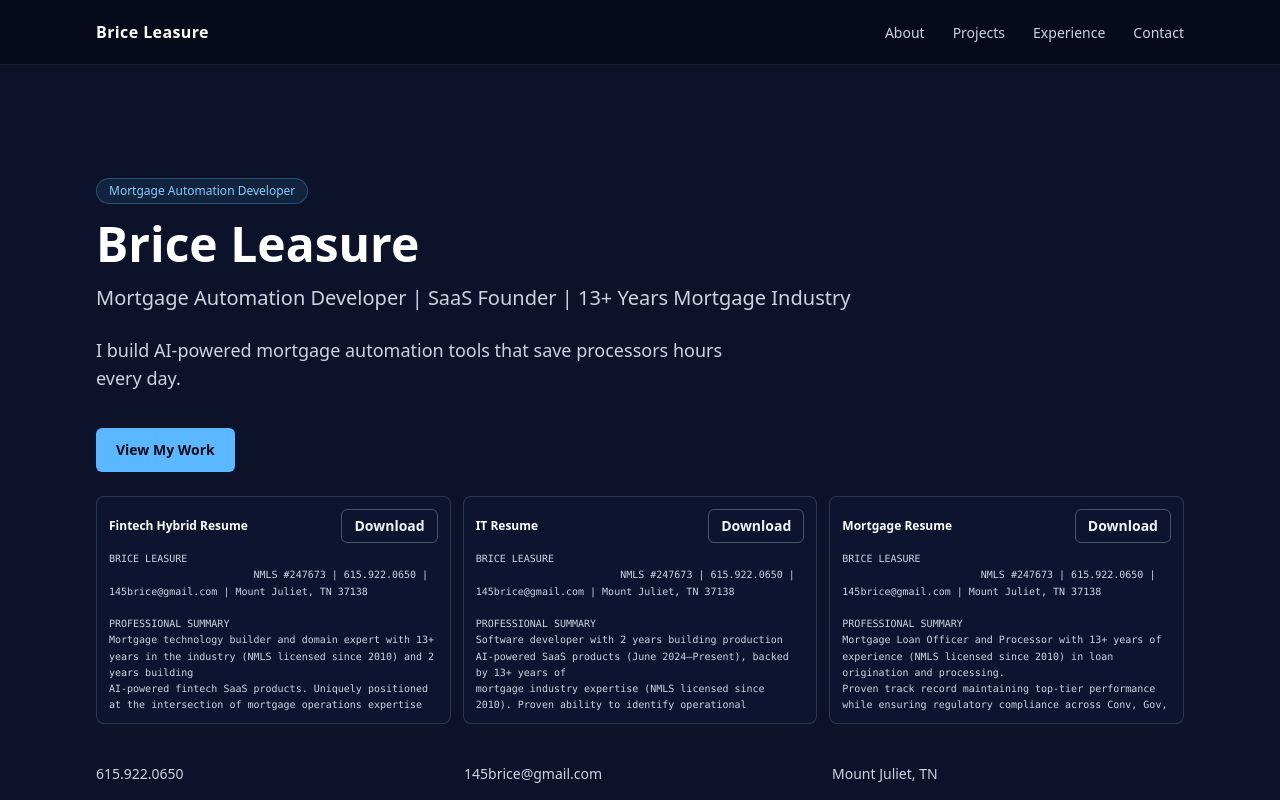
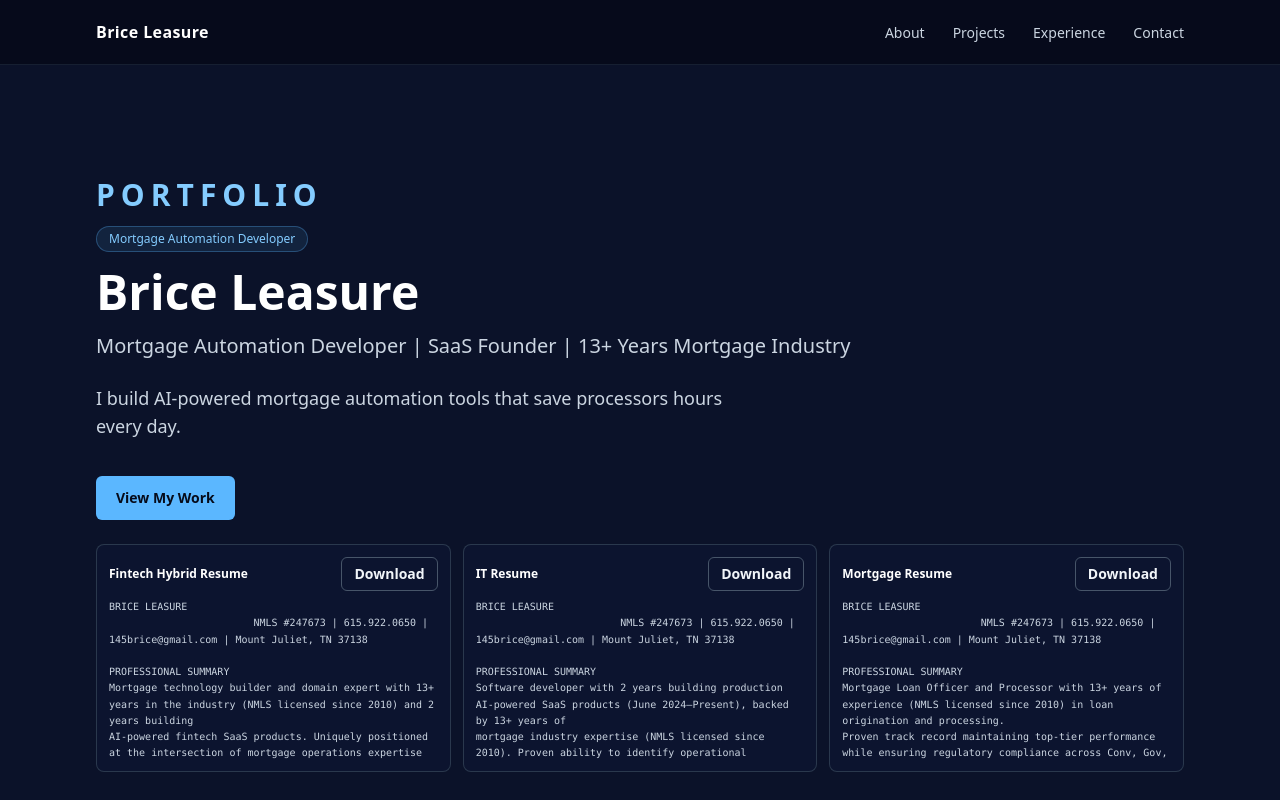
Before and after one commit to 145brice/My-Portfolio, a React (Vite) app: page / in a window 1280 px wide. Shown: the top 800 px of the page. Built offline with nearby package versions, Linux system fonts and the light colour scheme.

Commit message:
Update location to Old Hickory and add portfolio hero header

```diff
--- a/src/App.jsx
+++ b/src/App.jsx
@@ -230,6 +230,9 @@ export default function App() {
 
       <main>
         <section id="home" className="section-shell section-spacing pt-20 sm:pt-28">
+          <p className="mb-3 text-2xl font-bold uppercase tracking-[0.2em] text-accent-300 sm:text-3xl">
+            Portfolio
+          </p>
           <p className="mb-4 inline-flex rounded-full border border-accent-400/30 bg-accent-400/10 px-3 py-1 text-xs font-medium text-accent-300">
             Mortgage Automation Developer
           </p>
@@ -278,7 +281,7 @@ export default function App() {
             <a href="mailto:145brice@gmail.com" className="hover:text-accent-300">
               145brice@gmail.com
             </a>
-            <p>Mount Juliet, TN</p>
+            <p>Old Hickory, TN</p>
           </div>
         </section>
 
@@ -461,7 +464,7 @@ export default function App() {
               <h3 className="text-lg font-semibold text-white">Direct Contact</h3>
               <p className="text-slate-300">Email: 145brice@gmail.com</p>
               <p className="text-slate-300">Phone: 615.922.0650</p>
-              <p className="text-slate-300">Location: Mount Juliet, TN</p>
+              <p className="text-slate-300">Location: Old Hickory, TN</p>
               <a
                 href="https://github.com/145brice"
                 target="_blank"
```
